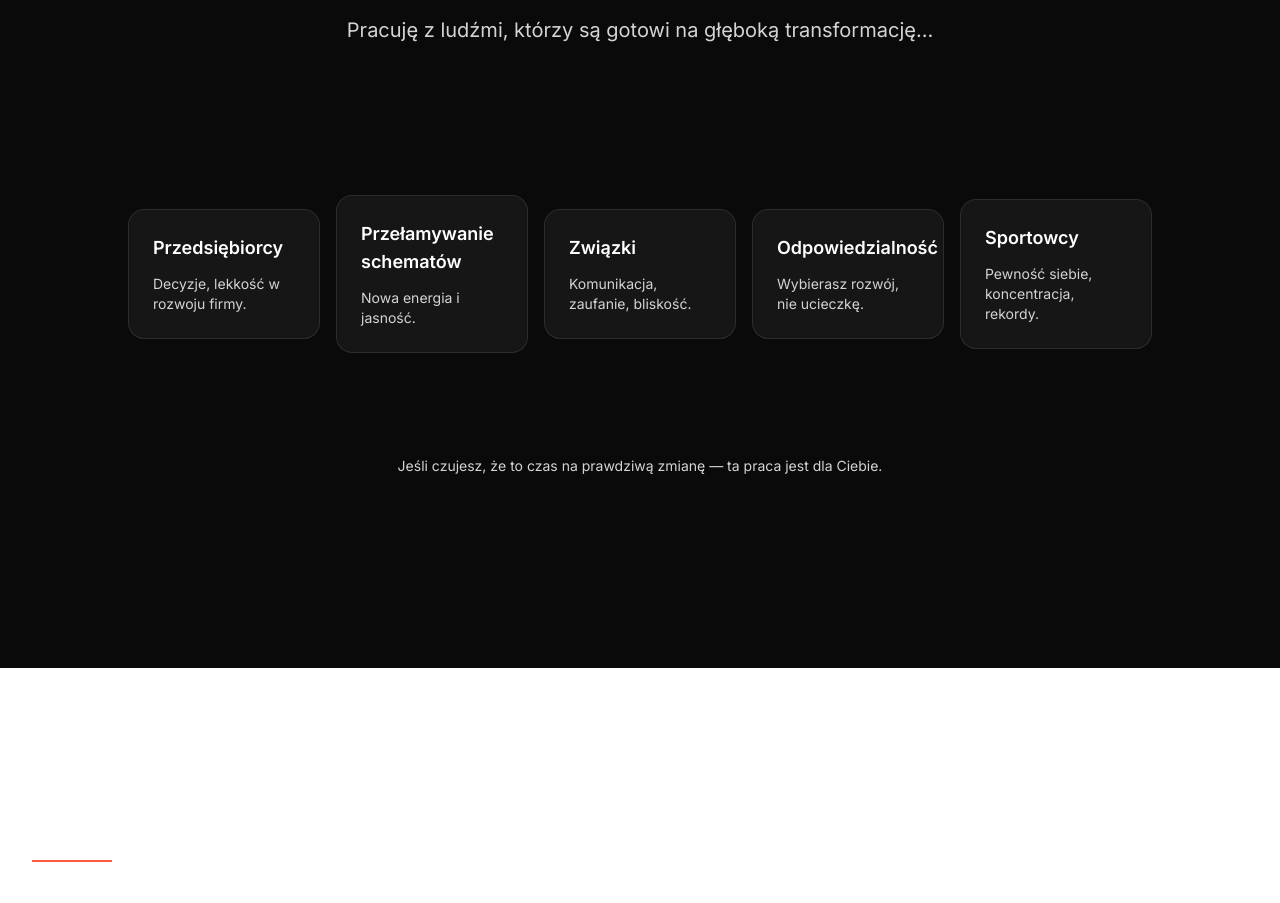
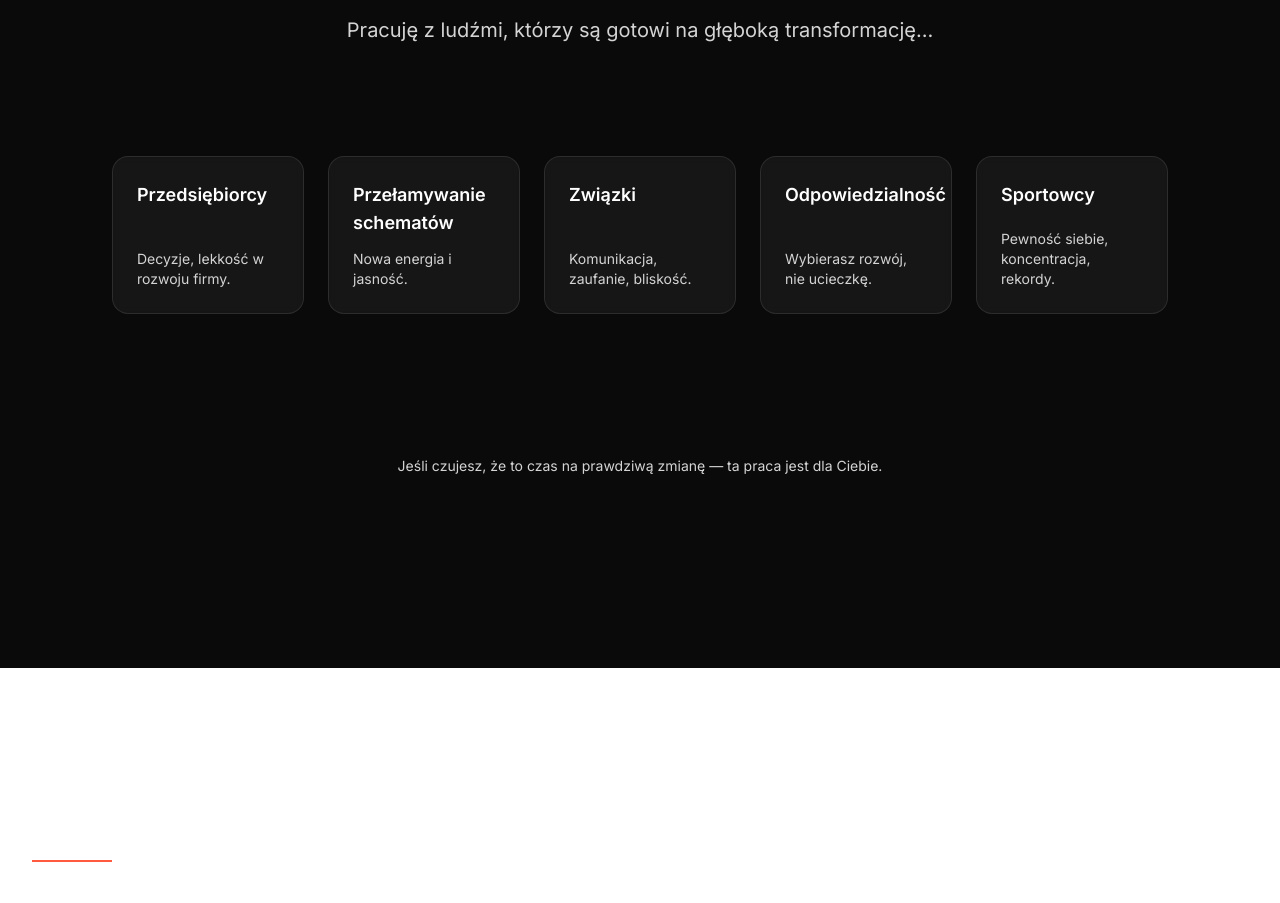
Before and after one commit to technikyvl/MAGIC-LANDING-PAGE-NEW, a Next.js app in the folder MAGICLIFELANDING/: page / in a window 1280 px wide. Shown: the part 1434-2337 px from the top of the page. Built offline with nearby package versions, Linux system fonts and the light colour scheme.

Commit message:
Update globals.css

```diff
--- a/MAGICLIFELANDING/app/globals.css
+++ b/MAGICLIFELANDING/app/globals.css
@@ -132,11 +132,12 @@ html {
   .audience-ring {
     position: relative;
     width: 100%;
-    height: 300px;
+    height: auto;
     display: flex;
-    align-items: center;
+    align-items: stretch;
     justify-content: center;
-    gap: 1rem;
+    gap: 1.5rem;
+    padding: 2rem 0;
   }
 
   .orbit {
@@ -144,12 +145,18 @@ html {
     width: auto;
     height: auto;
     transform: none;
+    display: flex;
+    align-items: stretch;
   }
 
   .audience-card {
     width: 12rem; /* 192px - fixed width */
+    min-height: 120px;
     position: relative;
     z-index: 1;
+    display: flex;
+    flex-direction: column;
+    justify-content: space-between;
   }
 }
 
@@ -161,24 +168,31 @@ html {
     height: auto;
     display: grid;
     grid-template-columns: repeat(3, 1fr);
-    gap: 1rem;
-    padding: 1rem 0;
+    gap: 1.5rem;
+    padding: 2rem 1rem;
     justify-items: center;
+    align-items: stretch;
   }
 
   .orbit {
     position: relative !important;
-    width: auto !important;
+    width: 100% !important;
     height: auto !important;
     transform: none !important;
     display: flex;
     justify-content: center;
+    align-items: stretch;
   }
 
   .audience-card {
     position: relative !important;
-    width: 12rem;
+    width: 100%;
+    max-width: 14rem;
+    min-height: 100px;
     margin: 0 auto;
+    display: flex;
+    flex-direction: column;
+    justify-content: space-between;
   }
 
   .orbit[style*="--i: 1"] { grid-column: 2; }
```
